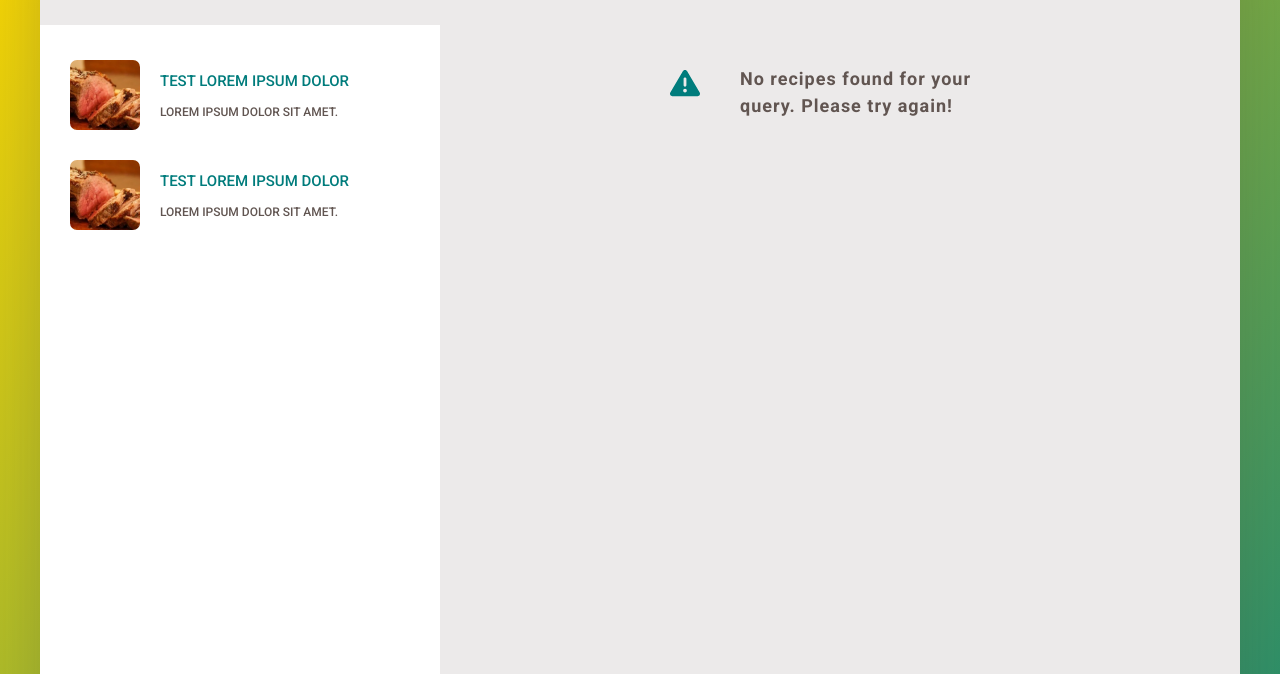
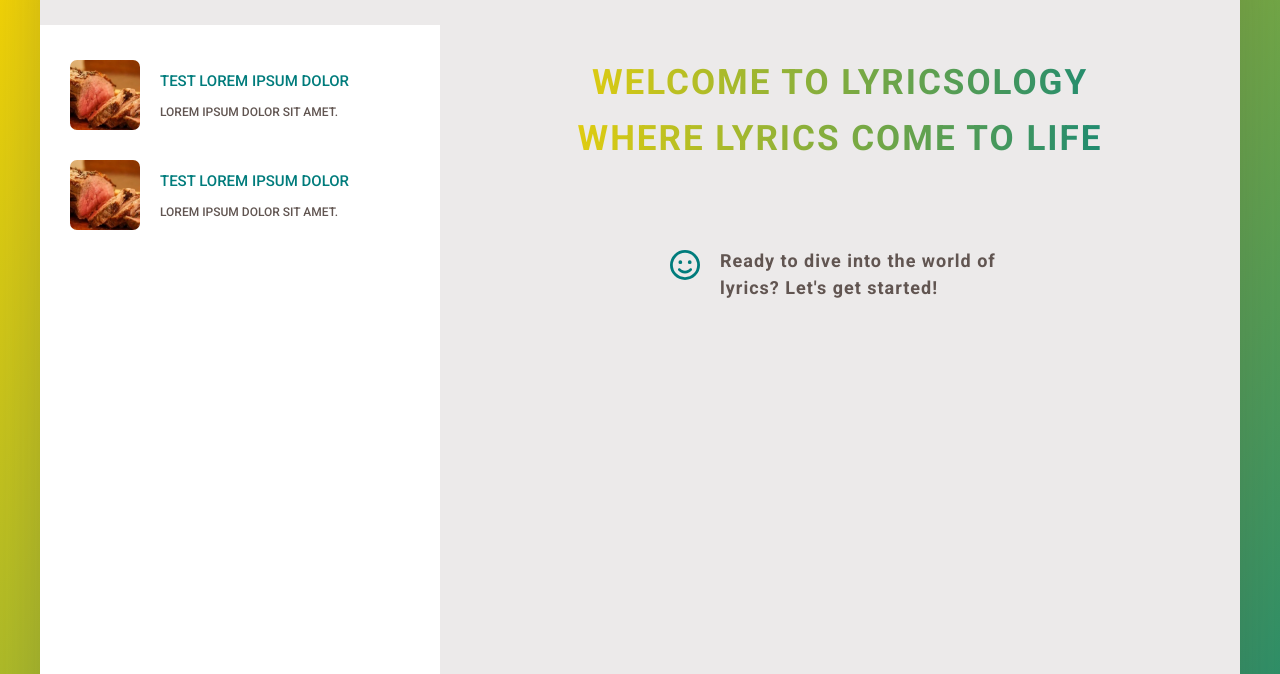
Before and after one commit to shikaOzymandias/Lyricsology, a website: page index.html in a window 1280 px wide. Shown: the part 126-800 px from the top of the page. Drawn offline with Linux system fonts and the light colour scheme; no server answers.

Commit message:
styling _music.scss

```diff
--- a/index.html
+++ b/index.html
@@ -189,47 +189,31 @@
           </p>
         </section> -->
 
-        <div class="error">
+        <!-- <div class="error">
           <div>
             <svg class="error__icon">
               <use href="src/img/icons.svg#triangle-exclamation"></use>
             </svg>
           </div>
-          <p id="lyrics"></p>
           <p>No recipes found for your query. Please try again!</p>
-        </div>
-        <!-- <div class="music__message">
-          <h2>Welcome to Lyricsology - Where Lyrics Come to Life</h2>
+        </div> -->
 
-          <p>
-            Love music? Us too! Lyricsology is here to make exploring lyrics
-            easy and fun. Whether you're into pop, rock, or anything in between,
-            we've got your lyrics covered.
-          </p>
+        <section class="section-about">
+          <h1
+            class="u-center-text u-margin-bottom-medium heading-primary lyricsoligy-text-color"
+          >
+            welcome to Lyricsology<br />Where Lyrics Come to Life
+          </h1>
 
-          <h2>What We Offer:</h2>
-          <ul>
-            <li>
-              🎵 <strong>Lyric Search:</strong> Find the words to your favorite
-              songs in a snap.
-            </li>
-            <li>
-              🌟 <strong>Discover New Tunes:</strong> Dive into fresh tracks and
-              old favorites, all in one place.
-            </li>
-            <li>
-              📖 <strong>Know the Story:</strong> Ever wondered what your
-              favorite songs are really about? We've got the scoop on the
-              stories behind the lyrics.
-            </li>
-            <li>
-              🎧 <strong>Create Your Playlist:</strong> Make your own playlists
-              for every mood, occasion, or just because.
-            </li>
-          </ul>
-
-          <p>Ready to dive into the world of lyrics? Let's get started!</p>
-        </div> -->
+          <div class="message">
+            <div>
+              <svg>
+                <use href="src/img/icons.svg#face-smile"></use>
+              </svg>
+            </div>
+            <p>Ready to dive into the world of lyrics? Let's get started!</p>
+          </div>
+        </section>
       </div>
     </div>
   </body>
--- a/src/sass/_music.scss
+++ b/src/sass/_music.scss
@@ -29,6 +29,7 @@
 .section-about {
   padding: 3rem 5rem;
 }
+
 .lyricsoligy-text-color {
   background-image: linear-gradient(to right, $color-grad-1, $color-grad-2);
   -webkit-background-clip: text;
@@ -47,6 +48,7 @@
   text-transform: uppercase;
 }
 .paragraph {
+  font-weight: 500;
   font-size: 1.6rem;
   &:not(:last-child) {
     margin-bottom: 2rem;
```
Also changed, not shown: src/css/style.css.
